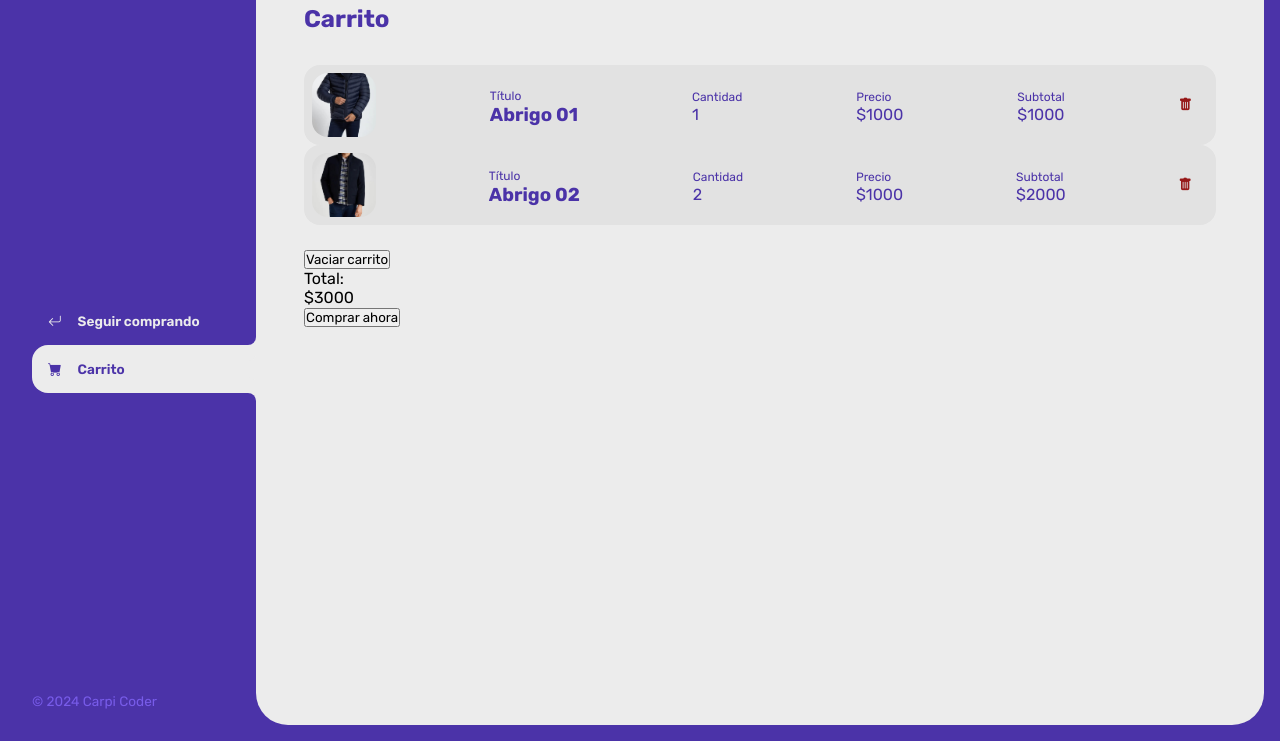
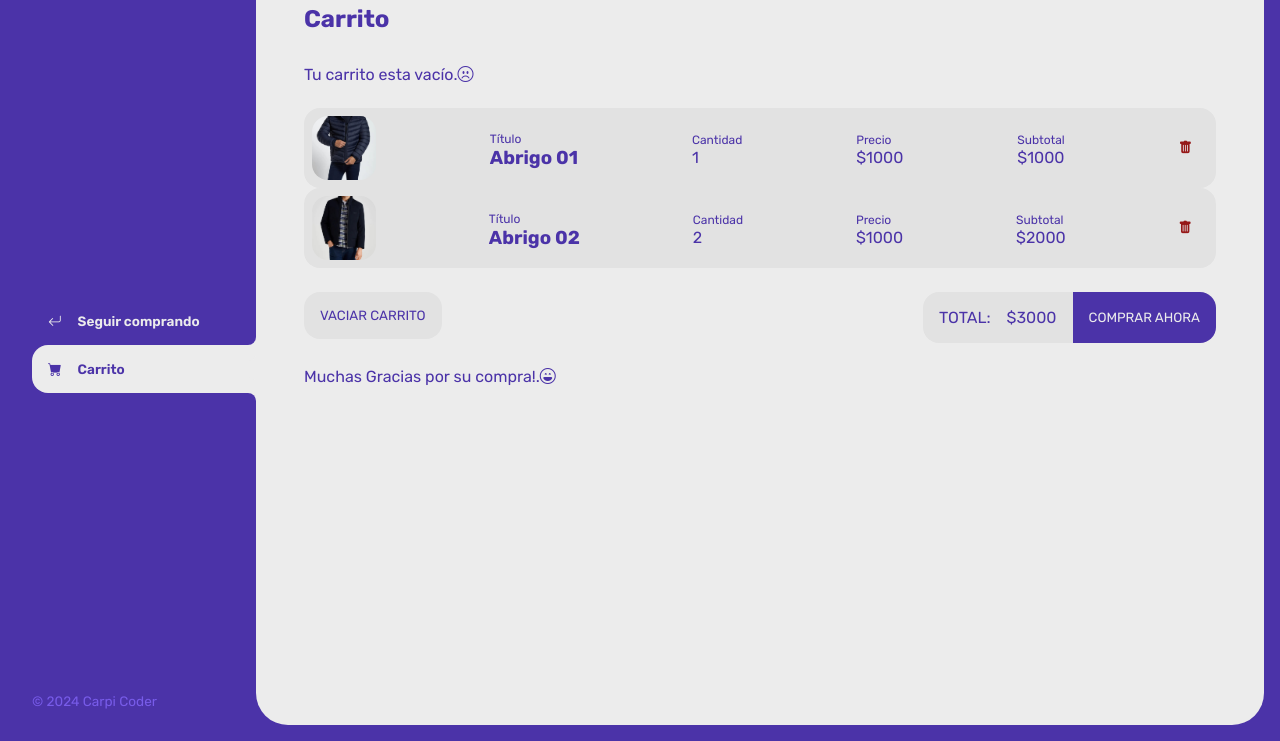
Before and after one commit to AmaCeliz/Tiendaonlineyoutube, a plain HTML site: page carrito.html in a window 1280 px wide. Shown: the part 59-800 px from the top of the page. Drawn offline with nearby package versions, Linux system fonts and the light colour scheme.

Commit message:
Cambios Ama

```diff
--- a/carrito.html
+++ b/carrito.html
@@ -19,12 +19,12 @@
                     <li>
                         <a class="boton-menu boton-volver" href="/index.html">
                             <i class="bi bi-arrow-return-left"></i> Seguir comprando
-                        </a></button>
+                        </a>
                     </li>
                     <li>
                         <a class="boton-menu boton-carrito active" href="/carrito.html">
                             <i class="bi bi-cart-fill"></i>Carrito
-                        </a></button>
+                        </a>
                     </li>
                 </ul>
             </nav>
@@ -87,7 +87,7 @@
                         <button class="carrito-acciones-vaciar">Vaciar carrito</button>
                     </div>
                     <div class="carrito-acciones-derecha">
-                        <div class="acciones-total">
+                        <div class="carrito-acciones-total">
                             <p>Total:</p>
                             <p id="total">$3000</p>
                         </div>
@@ -95,6 +95,8 @@
                     </div>
                 </div>
 
+                <p class="carrito-comprado">Muchas Gracias por su compra!.<i class="bi bi-emoji-laughing"></i></p>
+
             </div>
         </main>
     </div>
--- a/css/main.css
+++ b/css/main.css
@@ -178,9 +178,9 @@ main {
     gap: 1.5rem;
 }
 
-.carrito-vacio {
+.carrito-vacio ,
+.carrito-comprado {
     color: var(--clr-main);
-    display: none;
 }
 
 .carrito-productos {
@@ -215,3 +215,45 @@ main {
     color: var(--clr-red);
     cursor: pointer;
 }
+
+.carrito-acciones {
+    display: flex;
+    justify-content: space-between;
+}
+
+.carrito-acciones-vaciar {
+    border: 0;
+    background-color: var(--clr-gray);
+    padding: 1rem;
+    border-radius: 1rem;
+    color: var(--clr-main);
+    text-transform: uppercase;
+    cursor: pointer;
+}
+
+.carrito-acciones-derecha {
+    display: flex;
+}
+
+.carrito-acciones-total {
+    display: flex;
+    background-color: var(--clr-gray);
+    padding: 1rem;
+    color: var(--clr-main);
+    text-transform: uppercase;
+    border-top-left-radius: 1rem;
+    border-bottom-left-radius: 1rem;
+    gap: 1rem;
+}
+
+
+.carrito-acciones-comprar {
+    border: 0;
+    background-color: var(--clr-main);
+    padding: 1rem;
+    color: var(--clr-white);
+    text-transform: uppercase;
+    cursor: pointer;
+    border-top-right-radius: 1rem;
+    border-bottom-right-radius: 1rem;
+}
```
